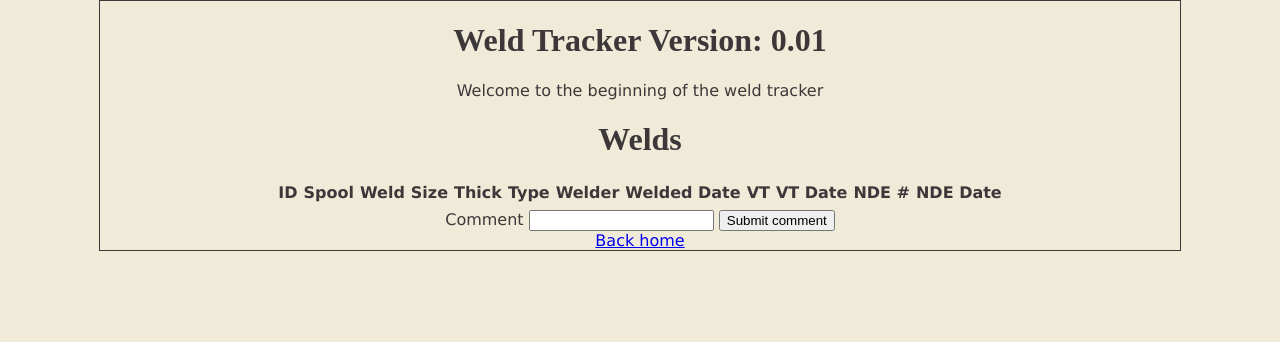
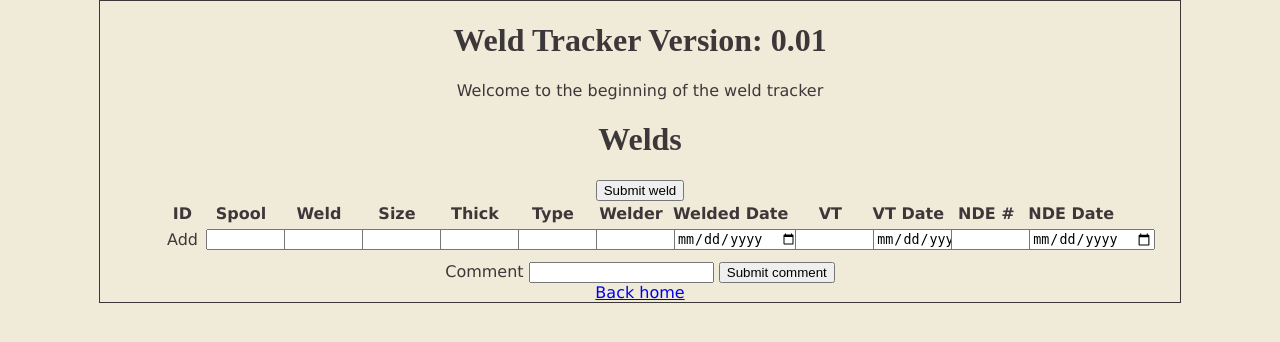
Before and after one commit to pwoodland/weld_tracker, a Flask app: page /welds in a window 1280 px wide. Shown: the top 342 px of the page. Run offline with Flask 3, Linux system fonts and the light colour scheme; lists and menus that the app fills with data are empty; some libraries are stand-ins or nearby versions.

Commit message:
For help
Added in weld input form and got stuck

```diff
--- a/app.py
+++ b/app.py
@@ -9,9 +9,9 @@ from forms import NewWeldForm, CommentForm
 app = Flask(__name__)                                                                   # create the app Flask object
 app.config["SECRET_KEY"] = "not_so_secret"                                              # something I have to do to protect my app
 
-#new_welds = []
+
 comments = []                                                                           # simple list to hold comments for testing
-
+new_welds = []                                                                          # creating list for storing new weld data
 
 @app.route('/', methods=["GET", "POST"])                                                                         # main route for the home page
 def index():
@@ -20,38 +20,34 @@ def index():
 @app.route('/welds', methods=["GET", "POST"])                                           # adding the post method to be able to send data back to server
 def welds():
     #create an instance of the new weld form
- #   new_weld_form = NewWeldForm()
+    new_weld_form = NewWeldForm()
 
     # NEED TO WORK ON THIS TO GET INFO INTO THE LIST
- #   if new_weld_form.validate_on_submit():
- #           new_weld_data = [
- #           new_weld_form.new_weld_spool.data,
- #           new_weld_form.new_weld_weld.data,
- #           new_weld_form.new_weld_size.data,
- #           new_weld_form.new_weld_thick.data,
- #           new_weld_form.new_weld_type.data,
- #           new_weld_form.new_weld_welder.data,
- #           new_weld_form.new_weld_weld_date.data,
- #           new_weld_form.new_weld_vt.data,
- #           new_weld_form.new_weld_vt_date.data,
- #           new_weld_form.new_weld_nde_number.data,
- #           new_weld_form.new_weld_nde_date.data
- #       ]
- #       new_welds.append(new_weld_data)
- #       new_welds.append(new_weld_form.new_weld_spool.data)
- #   print(new_welds)
-    new_weld = NewWeldForm()
+    if new_weld_form.validate_on_submit():
+        #new_weld_form.new_weld_spool.data
+        #new_weld_form.new_weld_weld.data
+        #new_weld_form.new_weld_size.data
+        #new_weld_form.new_weld_thick.data
+        #new_weld_form.new_weld_type.data
+        #new_weld_form.new_weld_welder.data
+        #new_weld_form.new_weld_weld_date.data
+        #new_weld_form.new_weld_vt.data
+        #new_weld_form.new_weld_vt_date.data
+        #new_weld_form.new_weld_nde_number.data
+        #new_weld_form.new_weld_nde_date.data
+
+        # ONLY WORKS OUTSIDE OF IF STATEMENT, same as "tutorial" code but the tutorial one works inside the if statement
+        new_spool = new_weld_form.new_weld_spool.data
+        new_welds.append(new_spool)
+    print(new_welds)
      # forms tutorial related stuff
     welds_comment = CommentForm()                                                       # creating an instance of CommentForm called welds_comment
-    new_comment = welds_comment.comment.data                                            # storing the input data into a variable
-    comments.append(new_comment)                                                        # adding to global comments list
+    if welds_comment.validate_on_submit():
+        new_comment = welds_comment.comment.data                                            # storing the input data into a variable
+        comments.append(new_comment)                                                        # adding to global comments list
     print(comments)                                                                     # print comments to see if I am getting inputs
     # forms tutorial related stuff done
-    return render_template("welds.html", table_data = welds_data, comment_form = welds_comment, new_weld=new_weld) # new_weld is just template variable, not the new_weld list from above if statement
-
-
-
-
+    return render_template("welds.html", table_data = welds_data, comment_form = welds_comment, new_weld = new_weld_form) # new_weld is just template variable, not the new_weld list from above if statement
 
 
 @app.route('/spools')
--- a/templates/welds.html
+++ b/templates/welds.html
@@ -26,7 +26,7 @@
             {% endfor %}
         </tr>
         {% endfor %}
-<!--        <form method="POST">
+        <form method="POST">
         {{ new_weld.hidden_tag() }}
         <tr>
             <td>Add</td>
@@ -46,7 +46,7 @@
             {{ new_weld.submit() }}
         </tr>
         </form>
--->
+
 
     </table>
     <form method="POST">
```
